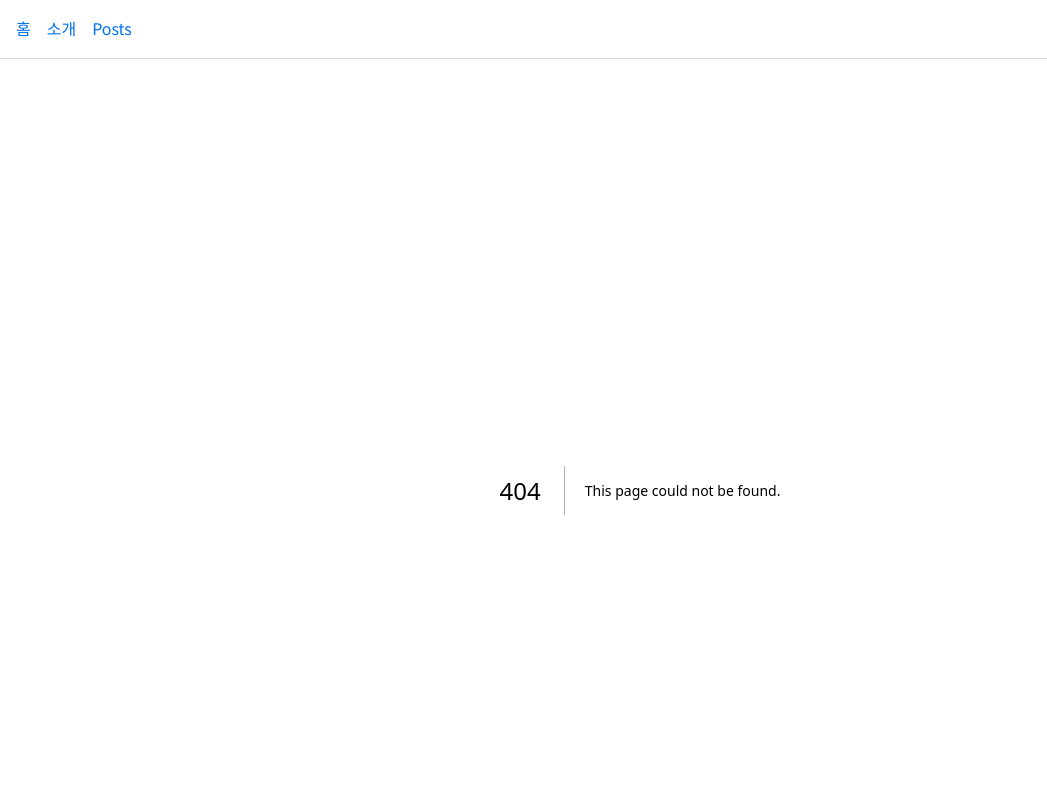
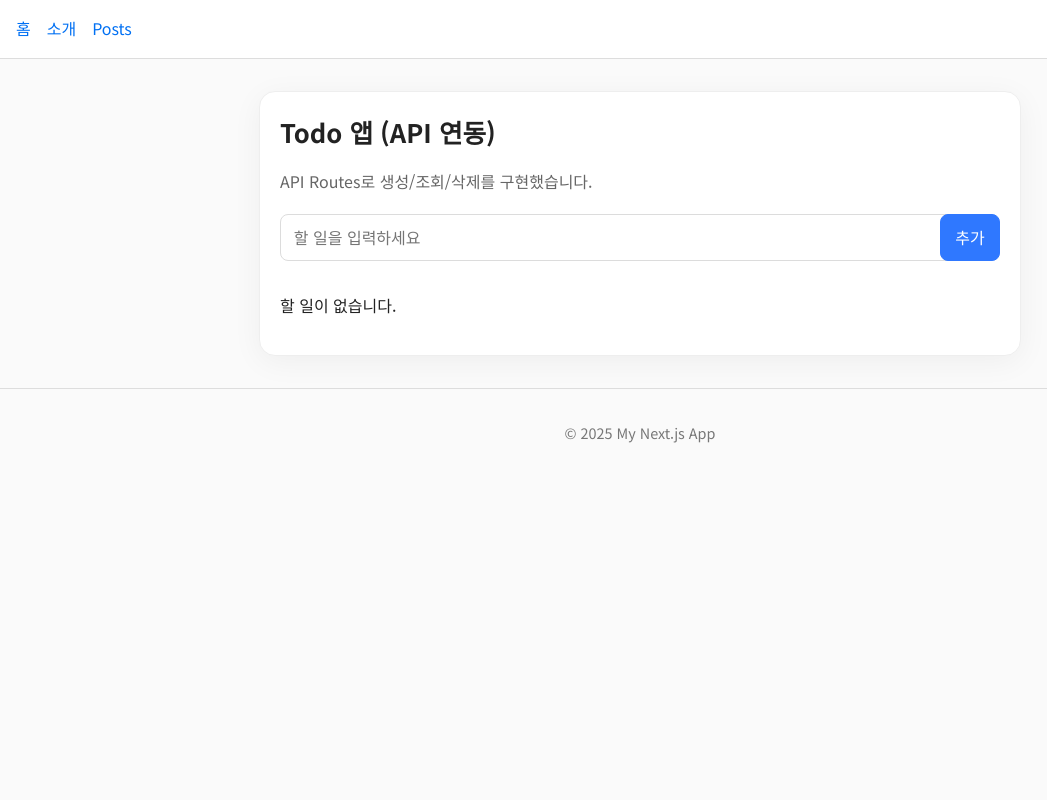
Before and after one commit to heroyooi/next-tutorial, a Next.js app: page /todo-api in a window 1280 px wide. Before the commit this address had no page. Shown: the top 800 px of the page, without its empty margins (0-1047 px from the left). Built offline with nearby package versions, Linux system fonts and the light colour scheme.

Commit message:
6강: API Routes 만들기 & 클라이언트 연동

```diff
--- /dev/null
+++ b/src/app/api/todos/[id]/route.ts
@@ -0,0 +1,10 @@
+import { NextResponse } from "next/server";
+import { store } from "../store";
+
+type Params = { params: { id: string } };
+
+export async function DELETE(_: Request, { params }: Params) {
+  const ok = store.remove(params.id);
+  if (!ok) return NextResponse.json({ error: "Not Found" }, { status: 404 });
+  return NextResponse.json({ ok: true });
+}
--- /dev/null
+++ b/src/app/api/todos/route.ts
@@ -0,0 +1,23 @@
+import { NextResponse } from "next/server";
+import { store } from "./store";
+
+export async function GET() {
+  // 캐시 비활성화 (항상 최신 데이터)
+  return NextResponse.json(store.findAll(), {
+    headers: { "Cache-Control": "no-store" },
+  });
+}
+
+export async function POST(req: Request) {
+  try {
+    const body = await req.json();
+    const text = String(body?.text ?? "").trim();
+    if (!text) {
+      return NextResponse.json({ error: "text is required" }, { status: 400 });
+    }
+    const created = store.add(text);
+    return NextResponse.json(created, { status: 201 });
+  } catch {
+    return NextResponse.json({ error: "Invalid JSON" }, { status: 400 });
+  }
+}
--- /dev/null
+++ b/src/app/api/todos/store.ts
@@ -0,0 +1,17 @@
+export type Todo = { id: string; text: string; createdAt: number };
+
+let todos: Todo[] = [];
+
+export const store = {
+  findAll: () => todos.slice().sort((a, b) => b.createdAt - a.createdAt),
+  add: (text: string) => {
+    const t = { id: crypto.randomUUID(), text, createdAt: Date.now() };
+    todos.push(t);
+    return t;
+  },
+  remove: (id: string) => {
+    const before = todos.length;
+    todos = todos.filter((t) => t.id !== id);
+    return todos.length !== before;
+  },
+};
--- /dev/null
+++ b/src/app/todo-api/page.tsx
@@ -0,0 +1,98 @@
+"use client";
+
+import { useEffect, useState } from "react";
+import card from "../../styles/card.module.scss";
+import styles from "../../styles/todo.module.scss";
+
+type Todo = { id: string; text: string; createdAt: number };
+
+export default function TodoApiPage() {
+  const [todos, setTodos] = useState<Todo[]>([]);
+  const [input, setInput] = useState("");
+  const [loading, setLoading] = useState(true);
+  const [submitting, setSubmitting] = useState(false);
+
+  const load = async () => {
+    setLoading(true);
+    try {
+      const res = await fetch("/api/todos", { cache: "no-store" });
+      const data = await res.json();
+      setTodos(data);
+    } finally {
+      setLoading(false);
+    }
+  };
+
+  const add = async (e: React.FormEvent) => {
+    e.preventDefault();
+    const text = input.trim();
+    if (!text) return;
+    setSubmitting(true);
+    try {
+      const res = await fetch("/api/todos", {
+        method: "POST",
+        headers: { "Content-Type": "application/json" },
+        body: JSON.stringify({ text }),
+      });
+      if (!res.ok) {
+        const err = await res.json().catch(() => ({}));
+        alert(err?.error || "추가 실패");
+        return;
+      }
+      setInput("");
+      await load();
+    } finally {
+      setSubmitting(false);
+    }
+  };
+
+  const remove = async (id: string) => {
+    const res = await fetch(`/api/todos/${id}`, { method: "DELETE" });
+    if (!res.ok) {
+      alert("삭제 실패");
+      return;
+    }
+    // 낙관적 업데이트 (리스트에서 즉시 제거)
+    setTodos((prev) => prev.filter((t) => t.id !== id));
+  };
+
+  useEffect(() => {
+    load();
+  }, []);
+
+  return (
+    <section className={card.card}>
+      <h1 className={card.title}>Todo 앱 (API 연동)</h1>
+      <p className={card.desc}>API Routes로 생성/조회/삭제를 구현했습니다.</p>
+
+      <form className={styles.form} onSubmit={add}>
+        <input
+          placeholder="할 일을 입력하세요"
+          value={input}
+          onChange={(e) => setInput(e.target.value)}
+          aria-label="할 일 입력"
+          disabled={submitting}
+        />
+        <button className={styles.add} type="submit" disabled={submitting}>
+          {submitting ? "추가 중..." : "추가"}
+        </button>
+      </form>
+
+      {loading ? (
+        <p style={{ marginTop: "1rem" }}>불러오는 중...</p>
+      ) : (
+        <div className={card.list}>
+          {todos.length === 0 && <p>할 일이 없습니다.</p>}
+          {todos.map((todo) => (
+            <div key={todo.id} className={styles.item}>
+              <span className={styles.text}>{todo.text}</span>
+              <button className={styles.remove} onClick={() => remove(todo.id)}>
+                삭제
+              </button>
+            </div>
+          ))}
+        </div>
+      )}
+    </section>
+  );
+}
```
